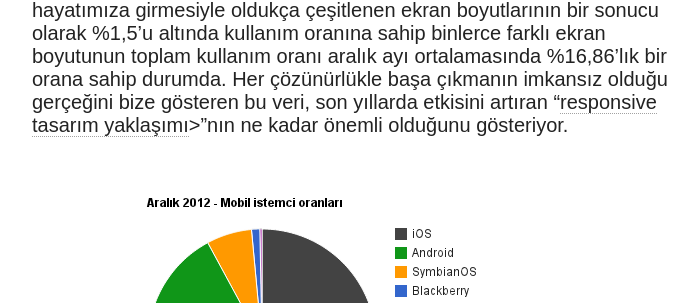
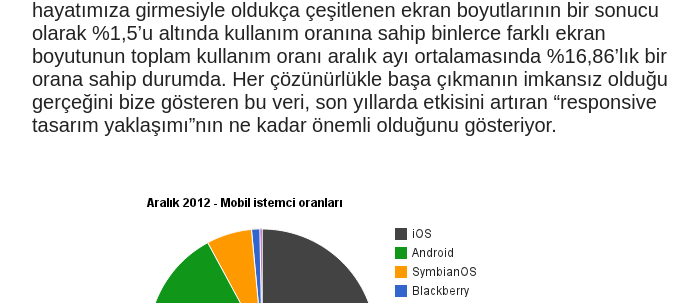
Before and after one commit to sahibinden/sahibinden.github.io, a Jekyll site: the page built from _posts/2013-01-02-sahibinden-com-ziyaretci-teknoloji-istatistiklerinde-2012ye-bakis.md, in a window 1280 px wide and 900 px high, scrolled down 3756 px. Shown: the part 330-633 px from the top of the window, without its empty margins (318-1016 px from the left). Built offline with Jekyll 4.4.1, drawn with Linux system fonts in a browser that asks for light colours; nearby versions of some CDN libraries; comment, search, counter and statistics services are not loaded; some of the changed lines change nothing that is shown; some of the changed text lies outside the part shown.

Commit message:
Update 2013-01-02-sahibinden-com-ziyaretci-teknoloji-istatistiklerinde-2012ye-bakis.md

```diff
--- a/_posts/2013-01-02-sahibinden-com-ziyaretci-teknoloji-istatistiklerinde-2012ye-bakis.md
+++ b/_posts/2013-01-02-sahibinden-com-ziyaretci-teknoloji-istatistiklerinde-2012ye-bakis.md
@@ -33,7 +33,7 @@ Windows işletim sistemi versiyonları açısından en önemli gelişme tabii ki
 
 ![](/images/posts/istatistikler/2012/cozunurluk.png)
 
-Geniş ekranların ağırlığını hissettirdiği 2012 yılının en popüler çözünürlüğü, hâlâ kullanım oranı artmaya devam eden **1366x768** çözünürlüğü oldu. İnternet kullanıcılarının çeyreğinden fazlasının kullandığı bu çözünürlük aralık ayı ortalamasında **%26,19**'luk kullanım oranına ulaştı. İkinci en popüler çözünürlük ise, yılların eskitemediği 1024x768. Aralık ayında **1024x768** çözünürlüğe sahip ekranların kullanım oranı **%17,59** oldu. İlgi çeken bir diğer istatistikse en çok kullanılan 12 çözünürlüğü saydığımız istatistiklerimizde "diğer" çözünürlüklerin toplam oranındaki yükseklikti. Mobil cihazların hayatımıza girmesiyle oldukça çeşitlenen ekran boyutlarının bir sonucu olarak %1,5'u altında kullanım oranına sahip binlerce farklı ekran boyutunun toplam kullanım oranı aralık ayı ortalamasında %16,86'lık bir orana sahip durumda. Her çözünürlükle başa çıkmanın imkansız olduğu gerçeğini bize gösteren bu veri, son yıllarda etkisini artıran "[responsive tasarım yaklaşımı](http://fatihhayrioglu.com/css-3-medya-sorgulari/)>"nın ne kadar önemli olduğunu gösteriyor.
+Geniş ekranların ağırlığını hissettirdiği 2012 yılının en popüler çözünürlüğü, hâlâ kullanım oranı artmaya devam eden **1366x768** çözünürlüğü oldu. İnternet kullanıcılarının çeyreğinden fazlasının kullandığı bu çözünürlük aralık ayı ortalamasında **%26,19**'luk kullanım oranına ulaştı. İkinci en popüler çözünürlük ise, yılların eskitemediği 1024x768. Aralık ayında **1024x768** çözünürlüğe sahip ekranların kullanım oranı **%17,59** oldu. İlgi çeken bir diğer istatistikse en çok kullanılan 12 çözünürlüğü saydığımız istatistiklerimizde "diğer" çözünürlüklerin toplam oranındaki yükseklikti. Mobil cihazların hayatımıza girmesiyle oldukça çeşitlenen ekran boyutlarının bir sonucu olarak %1,5'u altında kullanım oranına sahip binlerce farklı ekran boyutunun toplam kullanım oranı aralık ayı ortalamasında %16,86'lık bir orana sahip durumda. Her çözünürlükle başa çıkmanın imkansız olduğu gerçeğini bize gösteren bu veri, son yıllarda etkisini artıran "responsive tasarım yaklaşımı"nın ne kadar önemli olduğunu gösteriyor.
 
 ![](/images/posts/istatistikler/2012/mobil.png)
 
```
